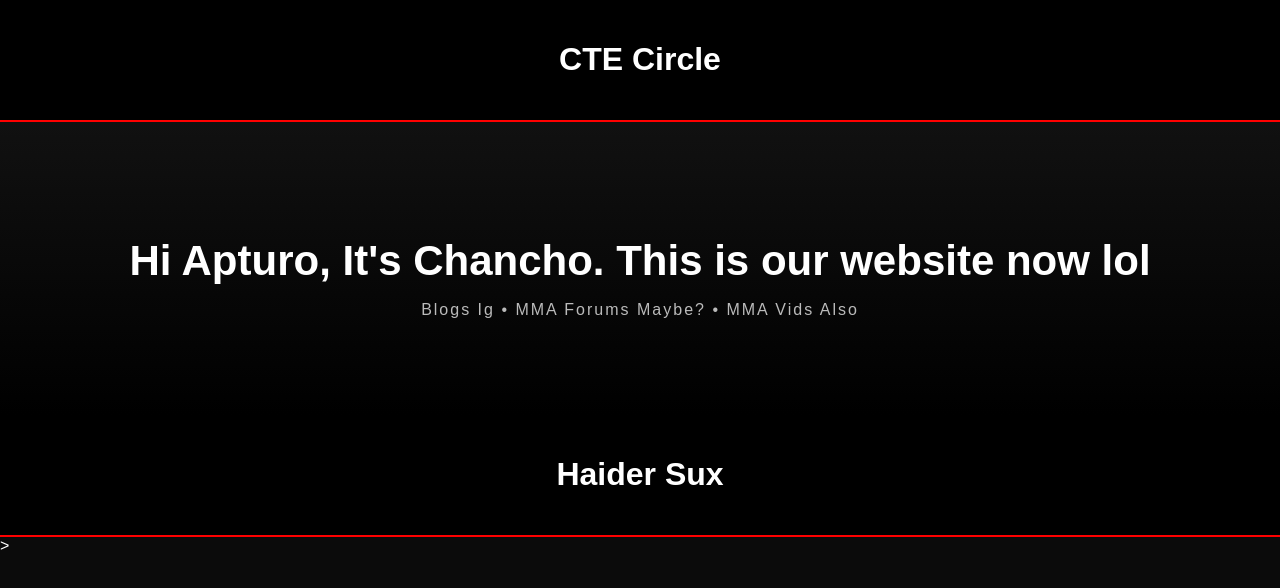
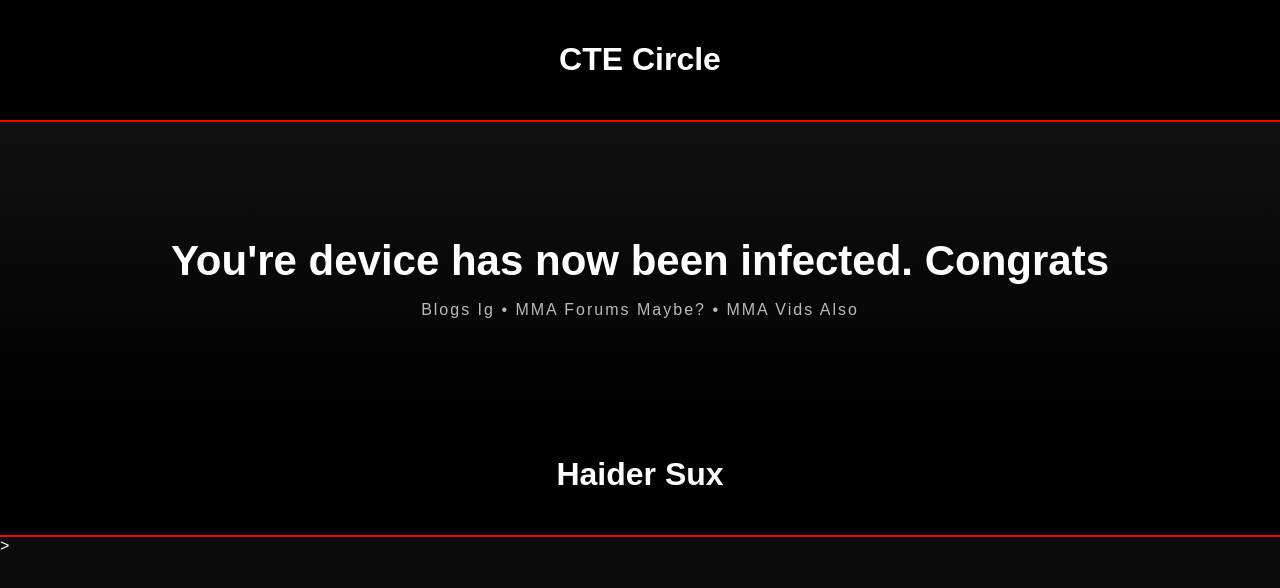
Before and after one commit to CTEBRO/ctecircle, a plain HTML site: page index.html in a window 1280 px wide. Drawn offline with Linux system fonts and the light colour scheme.

Commit message:
Update index.html

```diff
--- a/index.html
+++ b/index.html
@@ -11,7 +11,7 @@
   </header>
 
   <section class="hero">
-    <h2>Hi Apturo, It's Chancho. This is our website now lol</h2>
+    <h2>You're device has now been infected. Congrats</h2>
     <p>Blogs Ig • MMA Forums Maybe? • MMA Vids Also</p>
   </section>
 
```
